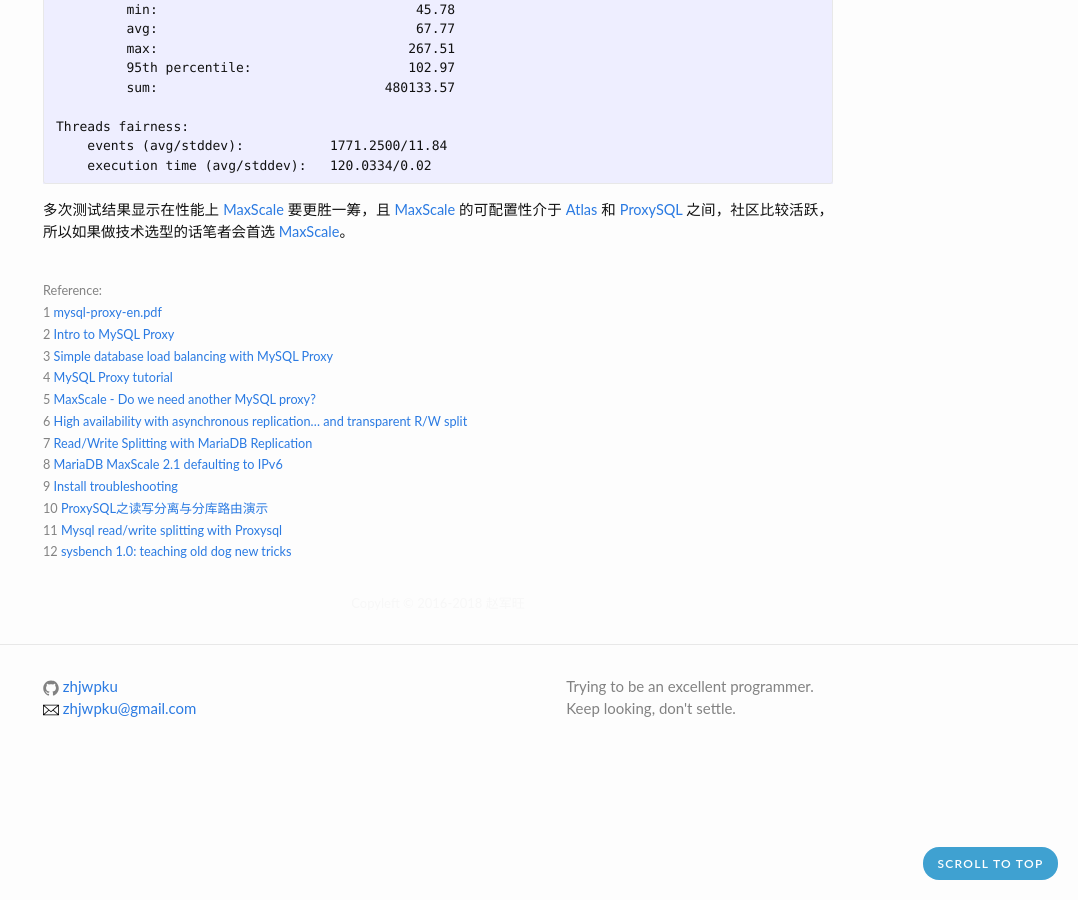
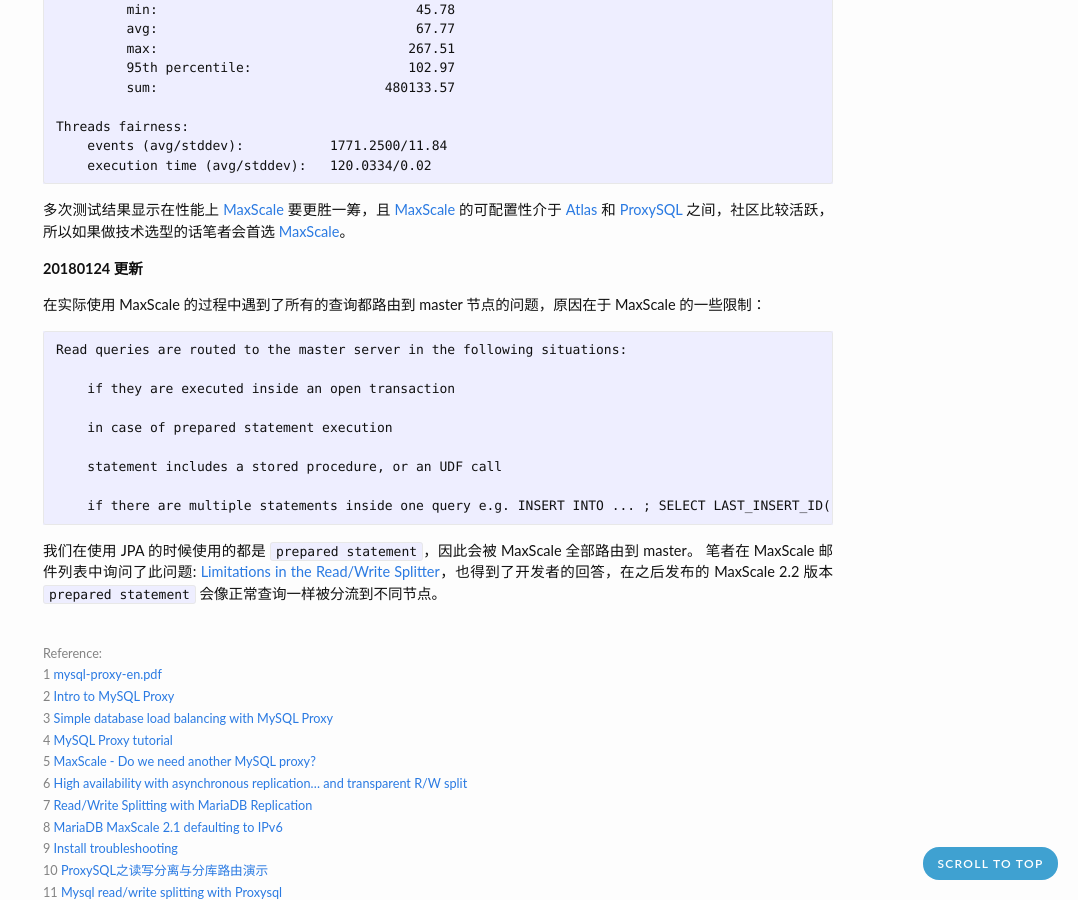
Before and after one commit to zhjwpku/zhjwpku.github.io, a Jekyll site: the page built from _posts/2018-01-16-mysql-proxy-alternatives.md, in a window 1280 px wide and 900 px high, scrolled down 17291 px. Shown: the whole window, without its empty margins (202-1280 px from the left). Built offline with Jekyll 4.4.1, drawn with Linux system fonts in a browser that asks for light colours; comment, search, counter and statistics services are not loaded.

Commit message:
maxscale limitations
Signed-off-by: Zhao Junwang <zhjwpku@gmail.com>

```diff
--- a/_posts/2018-01-16-mysql-proxy-alternatives.md
+++ b/_posts/2018-01-16-mysql-proxy-alternatives.md
@@ -884,6 +884,23 @@
 
 多次测试结果显示在性能上 [MaxScale][maxscale] 要更胜一筹，且 [MaxScale][maxscale] 的可配置性介于 [Atlas][atlas] 和 [ProxySQL][proxysql] 之间，社区比较活跃，所以如果做技术选型的话笔者会首选 [MaxScale][maxscale]。
 
+
+**20180124 更新**
+
+在实际使用 MaxScale 的过程中遇到了所有的查询都路由到 master 节点的问题，原因在于 MaxScale 的一些限制：
+
+    Read queries are routed to the master server in the following situations:
+
+        if they are executed inside an open transaction
+
+        in case of prepared statement execution
+
+        statement includes a stored procedure, or an UDF call
+
+        if there are multiple statements inside one query e.g. INSERT INTO ... ; SELECT LAST_INSERT_ID();
+
+我们在使用 JPA 的时候使用的都是 `prepared statement`，因此会被 MaxScale 全部路由到 master。 笔者在 MaxScale 邮件列表中询问了此问题: [Limitations in the Read/Write Splitter](https://groups.google.com/forum/?hl=en#!topic/maxscale/W4t3dQ7de8M)，也得到了开发者的回答，在之后发布的 MaxScale 2.2 版本 `prepared statement` 会像正常查询一样被分流到不同节点。
+
 <br>
 <span class="post-meta">
 Reference:
```
